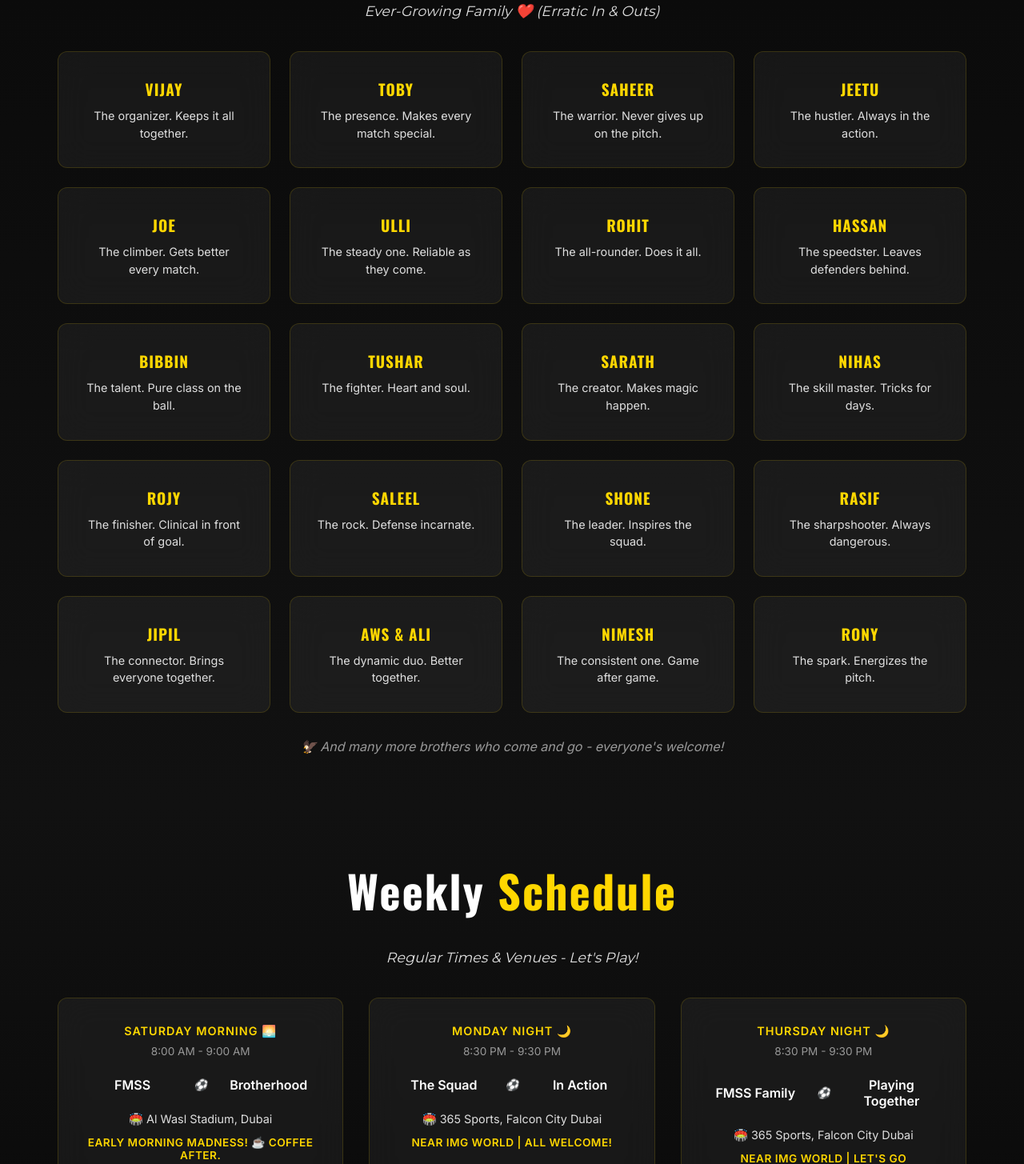
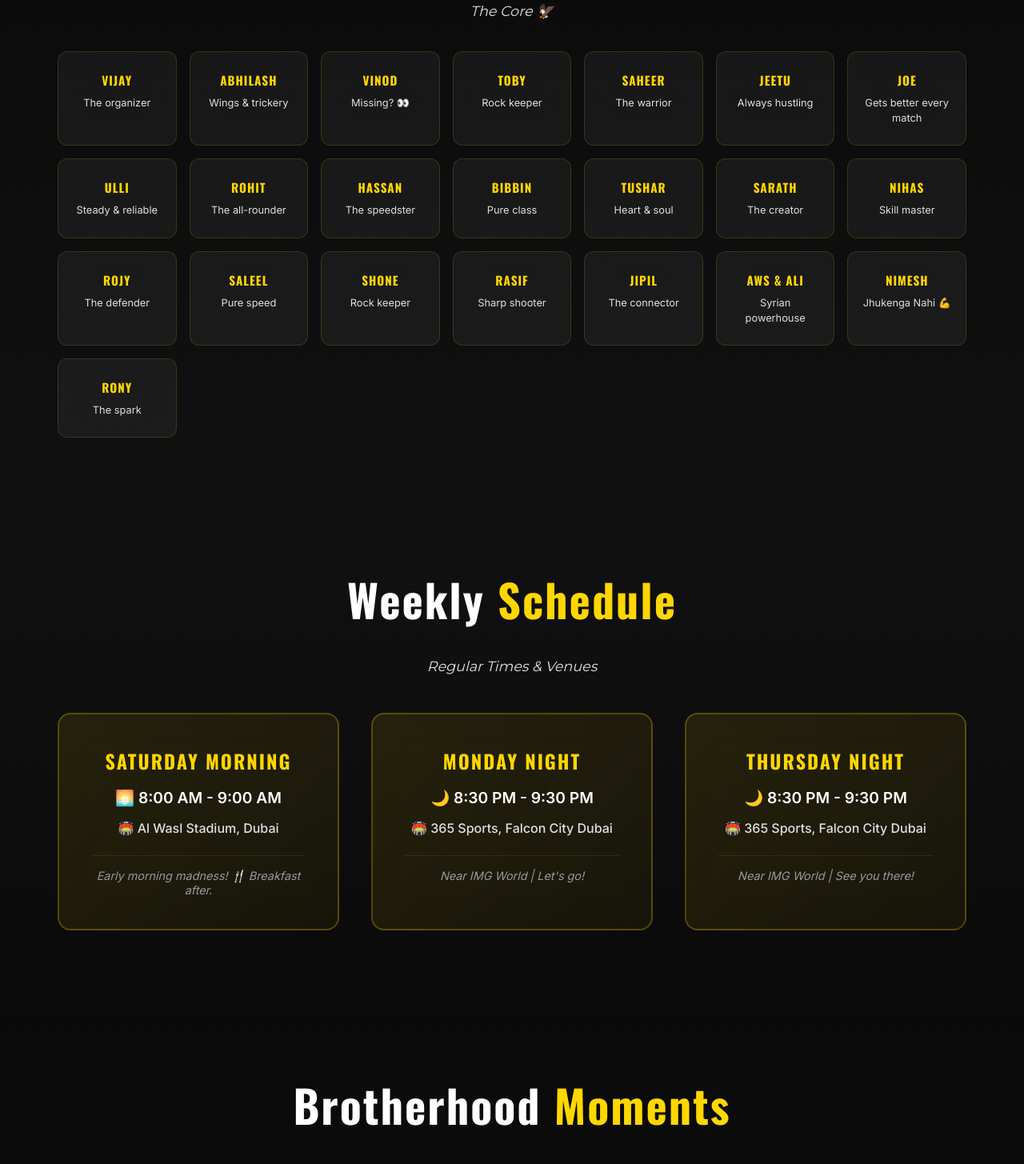
Before and after one commit to mevijaynair/fmss-platform, a website: page apps/main/index.html in a window 1280 px wide. Shown: the part 1045-2500 px from the top of the page at 80% size. Drawn offline with nearby package versions, Linux system fonts and the light colour scheme.

Commit message:
Refine FMSS page with compact squad and improved schedule design
Squad Updates:
- Remove '(Erratic In & Outs)' subtitle - now just 'The Core 🦅'
- Add missing players: Abhilash (Wings & trickery), Vinod (Missing? 👀)
- Update player descriptions to match actual strengths:
  * Saleel: Pure speed (not rock)
  * Rojy: The defender (not finisher)
  * Shone & Toby: Rock keeper (goalkeepers)
  * AWS & Ali: Syrian powerhouse (not dynamic duo)
  * Nimesh: Jhukenga Nahi 💪 (won't back down)
- Make compact: smaller cards, less padding, shorter descriptions
- Better space efficiency while keeping all players visible

Schedule Section:
- Complete redesign with schedule-card component
- Yellow gradient borders and glassmorphic effect
- Hover animation with shimmer effect
- Better visual hierarchy
- Changed '☕ Coffee after' to '🍴 Breakfast after'
- Cleaner layout: header, time, venue, note per card
- Three distinct days clearly visible

Show Up Commit Section:
- Rename from 'How to Join'
- Remove WhatsApp reference
- Focus on action: Get Details → Show Up → Play Hard → Stay Connected
- Emphasize simple commitment: 'Simple. Just Be There.'
- Breakfast after as social anchor

CSS Improvements:
- Compact squad grid with tighter spacing
- Schedule cards with enhanced hover effects
- Gradient borders with shimmer on hover
- Better responsive design for all screen sizes
- Improved visual hierarchy and readability

Result: Clean, compact, focused on real brothers and real schedule

Co-Authored-By: Claude Haiku 4.5 <noreply@anthropic.com>

```diff
--- a/apps/main/index.html
+++ b/apps/main/index.html
@@ -1050,6 +1050,103 @@
       .moment-card .moment-icon {
         font-size: 2.5rem;
       }
+
+      .schedule-container {
+        grid-template-columns: 1fr;
+      }
+    }
+
+    /* Compact Squad Grid */
+    .squad-grid.compact {
+      grid-template-columns: repeat(auto-fit, minmax(140px, 1fr));
+      gap: 1rem;
+    }
+
+    .squad-grid.compact .player-card {
+      padding: 1.5rem 1rem;
+    }
+
+    .squad-grid.compact .player-card h3 {
+      font-size: 0.95rem;
+    }
+
+    .squad-grid.compact .player-bio {
+      font-size: 0.8rem;
+    }
+
+    /* Schedule Container & Cards */
+    .schedule-container {
+      display: grid;
+      grid-template-columns: repeat(auto-fit, minmax(300px, 1fr));
+      gap: 2.5rem;
+      margin: 3rem 0;
+    }
+
+    .schedule-card {
+      background: linear-gradient(135deg, rgba(255, 215, 0, 0.1), rgba(255, 215, 0, 0.05));
+      backdrop-filter: blur(20px);
+      border: 2px solid rgba(255, 215, 0, 0.25);
+      border-radius: 16px;
+      padding: 2.5rem;
+      text-align: center;
+      transition: all 0.3s ease;
+      position: relative;
+      overflow: hidden;
+    }
+
+    .schedule-card::before {
+      content: '';
+      position: absolute;
+      top: 0;
+      left: -100%;
+      width: 100%;
+      height: 100%;
+      background: linear-gradient(90deg, transparent, rgba(255, 215, 0, 0.2), transparent);
+      transition: left 0.6s ease;
+    }
+
+    .schedule-card:hover::before {
+      left: 100%;
+    }
+
+    .schedule-card:hover {
+      border-color: rgba(255, 215, 0, 0.5);
+      background: linear-gradient(135deg, rgba(255, 215, 0, 0.15), rgba(255, 215, 0, 0.1));
+      transform: translateY(-8px);
+      box-shadow: 0 12px 48px rgba(255, 215, 0, 0.2);
+    }
+
+    .schedule-header {
+      font-family: 'Oswald', sans-serif;
+      font-size: 1.5rem;
+      font-weight: 700;
+      color: var(--accent-yellow);
+      text-transform: uppercase;
+      letter-spacing: 2px;
+      margin-bottom: 1rem;
+    }
+
+    .schedule-time {
+      font-size: 1.2rem;
+      font-weight: 700;
+      color: var(--text-primary);
+      margin: 1rem 0;
+    }
+
+    .schedule-venue {
+      font-size: 1rem;
+      color: var(--text-secondary);
+      margin: 1rem 0;
+      font-weight: 500;
+    }
+
+    .schedule-note {
+      font-size: 0.9rem;
+      color: var(--text-muted);
+      margin-top: 1.5rem;
+      font-style: italic;
+      border-top: 1px solid rgba(255, 215, 0, 0.1);
+      padding-top: 1rem;
     }
   </style>
 </head>
@@ -1088,90 +1185,97 @@
   <section id="squad" class="league-section">
     <div class="container">
       <h2 class="section-title">Meet The <span>Brothers</span></h2>
-      <p class="section-subtitle">Ever-Growing Family ❤️ (Erratic In & Outs)</p>
-      <div class="squad-grid">
+      <p class="section-subtitle">The Core 🦅</p>
+      <div class="squad-grid compact">
         <div class="player-card">
           <h3>Vijay</h3>
-          <p class="player-bio">The organizer. Keeps it all together.</p>
+          <p class="player-bio">The organizer</p>
+        </div>
+        <div class="player-card">
+          <h3>Abhilash</h3>
+          <p class="player-bio">Wings & trickery</p>
+        </div>
+        <div class="player-card">
+          <h3>Vinod</h3>
+          <p class="player-bio">Missing? 👀</p>
         </div>
         <div class="player-card">
           <h3>Toby</h3>
-          <p class="player-bio">The presence. Makes every match special.</p>
+          <p class="player-bio">Rock keeper</p>
         </div>
         <div class="player-card">
           <h3>Saheer</h3>
-          <p class="player-bio">The warrior. Never gives up on the pitch.</p>
+          <p class="player-bio">The warrior</p>
         </div>
         <div class="player-card">
           <h3>Jeetu</h3>
-          <p class="player-bio">The hustler. Always in the action.</p>
+          <p class="player-bio">Always hustling</p>
         </div>
         <div class="player-card">
           <h3>Joe</h3>
-          <p class="player-bio">The climber. Gets better every match.</p>
+          <p class="player-bio">Gets better every match</p>
         </div>
         <div class="player-card">
           <h3>Ulli</h3>
-          <p class="player-bio">The steady one. Reliable as they come.</p>
+          <p class="player-bio">Steady & reliable</p>
         </div>
         <div class="player-card">
           <h3>Rohit</h3>
-          <p class="player-bio">The all-rounder. Does it all.</p>
+          <p class="player-bio">The all-rounder</p>
         </div>
         <div class="player-card">
           <h3>Hassan</h3>
-          <p class="player-bio">The speedster. Leaves defenders behind.</p>
+          <p class="player-bio">The speedster</p>
         </div>
         <div class="player-card">
           <h3>Bibbin</h3>
-          <p class="player-bio">The talent. Pure class on the ball.</p>
+          <p class="player-bio">Pure class</p>
         </div>
         <div class="player-card">
           <h3>Tushar</h3>
-          <p class="player-bio">The fighter. Heart and soul.</p>
+          <p class="player-bio">Heart & soul</p>
         </div>
         <div class="player-card">
           <h3>Sarath</h3>
-          <p class="player-bio">The creator. Makes magic happen.</p>
+          <p class="player-bio">The creator</p>
         </div>
         <div class="player-card">
           <h3>Nihas</h3>
-          <p class="player-bio">The skill master. Tricks for days.</p>
+          <p class="player-bio">Skill master</p>
         </div>
         <div class="player-card">
           <h3>Rojy</h3>
-          <p class="player-bio">The finisher. Clinical in front of goal.</p>
+          <p class="player-bio">The defender</p>
         </div>
         <div class="player-card">
           <h3>Saleel</h3>
-          <p class="player-bio">The rock. Defense incarnate.</p>
+          <p class="player-bio">Pure speed</p>
         </div>
         <div class="player-card">
           <h3>Shone</h3>
-          <p class="player-bio">The leader. Inspires the squad.</p>
+          <p class="player-bio">Rock keeper</p>
         </div>
         <div class="player-card">
           <h3>Rasif</h3>
-          <p class="player-bio">The sharpshooter. Always dangerous.</p>
+          <p class="player-bio">Sharp shooter</p>
         </div>
         <div class="player-card">
           <h3>Jipil</h3>
-          <p class="player-bio">The connector. Brings everyone together.</p>
+          <p class="player-bio">The connector</p>
         </div>
         <div class="player-card">
           <h3>AWS & Ali</h3>
-          <p class="player-bio">The dynamic duo. Better together.</p>
+          <p class="player-bio">Syrian powerhouse</p>
         </div>
         <div class="player-card">
           <h3>Nimesh</h3>
-          <p class="player-bio">The consistent one. Game after game.</p>
+          <p class="player-bio">Jhukenga Nahi 💪</p>
         </div>
         <div class="player-card">
           <h3>Rony</h3>
-          <p class="player-bio">The spark. Energizes the pitch.</p>
+          <p class="player-bio">The spark</p>
         </div>
       </div>
-      <p class="squad-note">🦅 And many more brothers who come and go - everyone's welcome!</p>
     </div>
   </section>
 
@@ -1179,40 +1283,25 @@
   <section id="games" class="league-section dark">
     <div class="container">
       <h2 class="section-title">Weekly <span>Schedule</span></h2>
-      <p class="section-subtitle">Regular Times & Venues - Let's Play!</p>
-      <div class="matches-grid">
-        <div class="match-card">
-          <div class="match-date">Saturday Morning 🌅</div>
-          <div class="match-time">8:00 AM - 9:00 AM</div>
-          <div class="match-teams">
-            <div class="team">FMSS</div>
-            <div class="vs">⚽</div>
-            <div class="team">Brotherhood</div>
-          </div>
-          <div class="match-venue">🏟️ Al Wasl Stadium, Dubai</div>
-          <div class="match-note">Early morning madness! ☕ Coffee after.</div>
+      <p class="section-subtitle">Regular Times & Venues</p>
+      <div class="schedule-container">
+        <div class="schedule-card">
+          <div class="schedule-header">Saturday Morning</div>
+          <div class="schedule-time">🌅 8:00 AM - 9:00 AM</div>
+          <div class="schedule-venue">🏟️ Al Wasl Stadium, Dubai</div>
+          <div class="schedule-note">Early morning madness! 🍴 Breakfast after.</div>
         </div>
-        <div class="match-card">
-          <div class="match-date">Monday Night 🌙</div>
-          <div class="match-time">8:30 PM - 9:30 PM</div>
-          <div class="match-teams">
-            <div class="team">The Squad</div>
-            <div class="vs">⚽</div>
-            <div class="team">In Action</div>
-          </div>
-          <div class="match-venue">🏟️ 365 Sports, Falcon City Dubai</div>
-          <div class="match-note">Near IMG World | All welcome!</div>
+        <div class="schedule-card">
+          <div class="schedule-header">Monday Night</div>
+          <div class="schedule-time">🌙 8:30 PM - 9:30 PM</div>
+          <div class="schedule-venue">🏟️ 365 Sports, Falcon City Dubai</div>
+          <div class="schedule-note">Near IMG World | Let's go!</div>
         </div>
-        <div class="match-card">
-          <div class="match-date">Thursday Night 🌙</div>
-          <div class="match-time">8:30 PM - 9:30 PM</div>
-          <div class="match-teams">
-            <div class="team">FMSS Family</div>
-            <div class="vs">⚽</div>
-            <div class="team">Playing Together</div>
-          </div>
-          <div class="match-venue">🏟️ 365 Sports, Falcon City Dubai</div>
-          <div class="match-note">Near IMG World | Let's go brothers!</div>
+        <div class="schedule-card">
+          <div class="schedule-header">Thursday Night</div>
+          <div class="schedule-time">🌙 8:30 PM - 9:30 PM</div>
+          <div class="schedule-venue">🏟️ 365 Sports, Falcon City Dubai</div>
+          <div class="schedule-note">Near IMG World | See you there!</div>
         </div>
       </div>
     </div>
@@ -1258,31 +1347,31 @@
     </div>
   </section>
 
-  <!-- How to Join Section -->
+  <!-- Show Up Commit Section -->
   <section id="join" class="league-section dark">
     <div class="container">
-      <h2 class="section-title">How To <span>Join</span></h2>
-      <p class="section-subtitle">Become Part of the Family</p>
+      <h2 class="section-title">Show Up <span>Commit</span></h2>
+      <p class="section-subtitle">Simple. Just Be There.</p>
       <div class="join-steps">
         <div class="step-card">
           <div class="step-number">1</div>
-          <h3>Join WhatsApp Group</h3>
-          <p>Get the link from any brother. We announce matches, celebrate wins, and share memories in the group.</p>
+          <h3>Get The Details</h3>
+          <p>Know the schedule. Saturday 8 AM at Al Wasl. Monday & Thursday 8:30 PM at 365 Sports.</p>
         </div>
         <div class="step-card">
           <div class="step-number">2</div>
-          <h3>Confirm Your Attendance</h3>
-          <p>React to match announcements with a ✅. Let us know if you can't make it - we understand!</p>
+          <h3>Show Up</h3>
+          <p>Come 15 mins early. Bring your game. All skill levels welcome. No excuses needed.</p>
         </div>
         <div class="step-card">
           <div class="step-number">3</div>
-          <h3>Show Up & Play</h3>
-          <p>Come 15 mins early. We do warm-ups together. All skill levels welcome - we're here to have fun!</p>
+          <h3>Play Hard</h3>
+          <p>Give it everything on the pitch. Support your brothers. Celebrate every goal. Have fun!</p>
         </div>
         <div class="step-card">
           <div class="step-number">4</div>
-          <h3>Be Part of the Brotherhood</h3>
-          <p>Support your brothers on and off the field. That's what makes FMSS special. Love and Love Only ❤️</p>
+          <h3>Stay Connected</h3>
+          <p>Breakfast after. Stories shared. Bonds strengthened. That's the FMSS way. Love and Love Only ❤️</p>
         </div>
       </div>
     </div>
```
